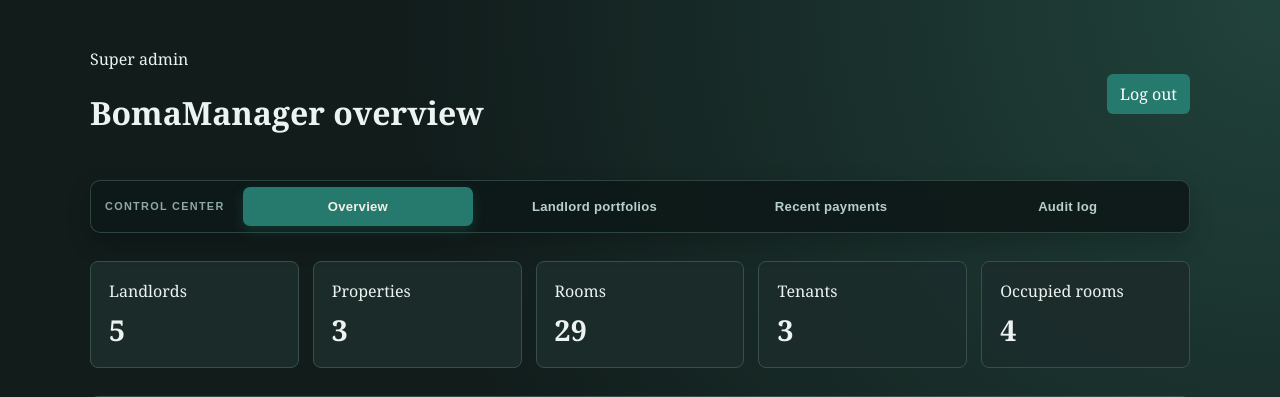
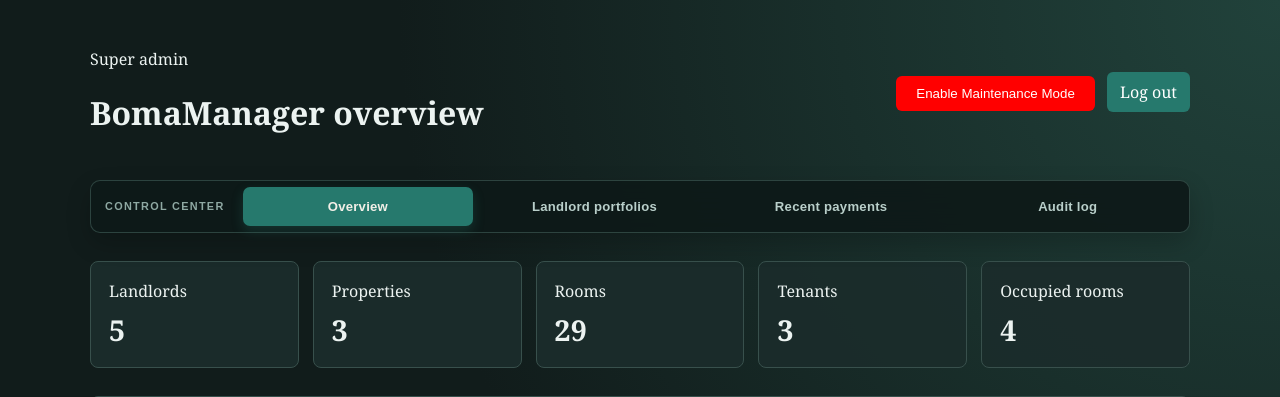
Before and after one commit to javanshakespeare0/BomaManager-, a Flask app: page /admin/dashboard in a window 1280 px wide. Shown: the top 397 px of the page. Run offline with Flask 3, Linux system fonts and the light colour scheme; a user stored in the database is signed in; parts of the project's set-up code (start-up, migrations or seed data) failed here and were passed over.

Commit message:
add maintenance mode

```diff
--- a/admin.py
+++ b/admin.py
@@ -45,6 +45,7 @@
 @admin_required
 def admin_dashboard():
     from app import AuditLog, Payment, Property, Room, User, db
+    from maintenance import is_maintenance_on
 
     search = request.args.get('q', '').strip()
     status = request.args.get('status', 'all').strip().lower()
@@ -83,7 +84,8 @@
                          recent_payments=recent_payments,
                          audit_logs=audit_logs,
                          search=search,
-                         status=status)
+                         status=status,
+                         maintenance=is_maintenance_on())
 
 @admin_bp.route('/admin/landlord/<int:user_id>')
 @admin_required
--- a/app.py
+++ b/app.py
@@ -6,7 +6,8 @@
 import secrets
 from datetime import datetime, date, timedelta
 from functools import wraps
-
+from maintenance import is_maintenance_on, set_maintenance
+from functools import wraps
 os.environ['OAUTHLIB_INSECURE_TRANSPORT'] = '1'  # Only for http://localhost testing
 
 try:
@@ -412,8 +413,27 @@
         'total_paid': total_paid,
         'balance': max(0, total_amount - total_paid),
     }
+def maintenance_check(f):
+    @wraps(f)
+    def decorated(*args, **kwargs):
+        # Allow admin to still access
+        if is_maintenance_on() and not request.path.startswith('/admin'):
+            return render_template('maintenance.html'), 503
+        return f(*args, **kwargs)
+    return decorated
+# ==================== AUTH ROUTES ====================
+@app.route('/admin/toggle-maintenance', methods=['POST'])
+def toggle_maintenance():
+    if 'is_super_admin' not in session:
+        return redirect(url_for('admin.admin_login'))
+    current = is_maintenance_on()
+    set_maintenance(not current)
+    return redirect(url_for('admin.admin_dashboard'))
 
-# ==================== AUTH ROUTES ====================
+@app.route('/admin/maintenance-status')
+def maintenance_status():
+    return {"maintenance": is_maintenance_on()}
+
 @app.route('/')
 def home():
     return redirect(url_for('login'))
--- /dev/null
+++ b/maintenance.py
@@ -0,0 +1,13 @@
+import os
+MAINT_FILE = "maintenance_on.txt"
+
+def is_maintenance_on():
+    return os.path.exists(MAINT_FILE)
+
+def turn_on_maintenance():
+    with open(MAINT_FILE, "w") as f:
+        f.write("Maintenance mode is on.")
+
+def turn_off_maintenance():
+    if os.path.exists(MAINT_FILE):
+        os.remove(MAINT_FILE)
--- a/templates/admin_dashboard.html
+++ b/templates/admin_dashboard.html
@@ -34,6 +34,9 @@
     .status { display: inline-block; padding: 4px 8px; border-radius: 999px; text-transform: capitalize; font-size: .82rem; background: #5b4630; color: #ffdca8; }
     .status.active { background: #174f43; color: #9af0d7; }
     .muted { color: #a9bfba; }
+    .maintenance-toggle { color: #fff; padding: 10px 20px; border: none; border-radius: 6px; }
+    .maintenance-toggle.is-on { background: green; }
+    .maintenance-toggle.is-off { background: red; }
     .table-wrap { overflow-x: auto; }
     .action { min-width: 150px; white-space: normal; vertical-align: top; }
     .action-menu { position: relative; display: inline-block; }
@@ -81,7 +84,14 @@
   <main>
     <header>
       <div><p>Super admin</p><h1>BomaManager overview</h1></div>
-      <a href="{{ url_for('admin.admin_logout') }}">Log out</a>
+      <div>
+        <form action="/admin/toggle-maintenance" method="POST" style="display:inline-block;margin-right:8px">
+          <button type="submit" class="maintenance-toggle {% if maintenance %}is-on{% else %}is-off{% endif %}">
+            {% if maintenance %}Disable Maintenance{% else %}Enable Maintenance Mode{% endif %}
+          </button>
+        </form>
+        <a href="{{ url_for('admin.admin_logout') }}">Log out</a>
+      </div>
     </header>
     <nav class="admin-tabs" aria-label="Admin dashboard sections">
       <span class="admin-tabs-label">Control center</span>
```
Also changed, not shown: templates/maintenance.html (added, +10 -0 lines).
